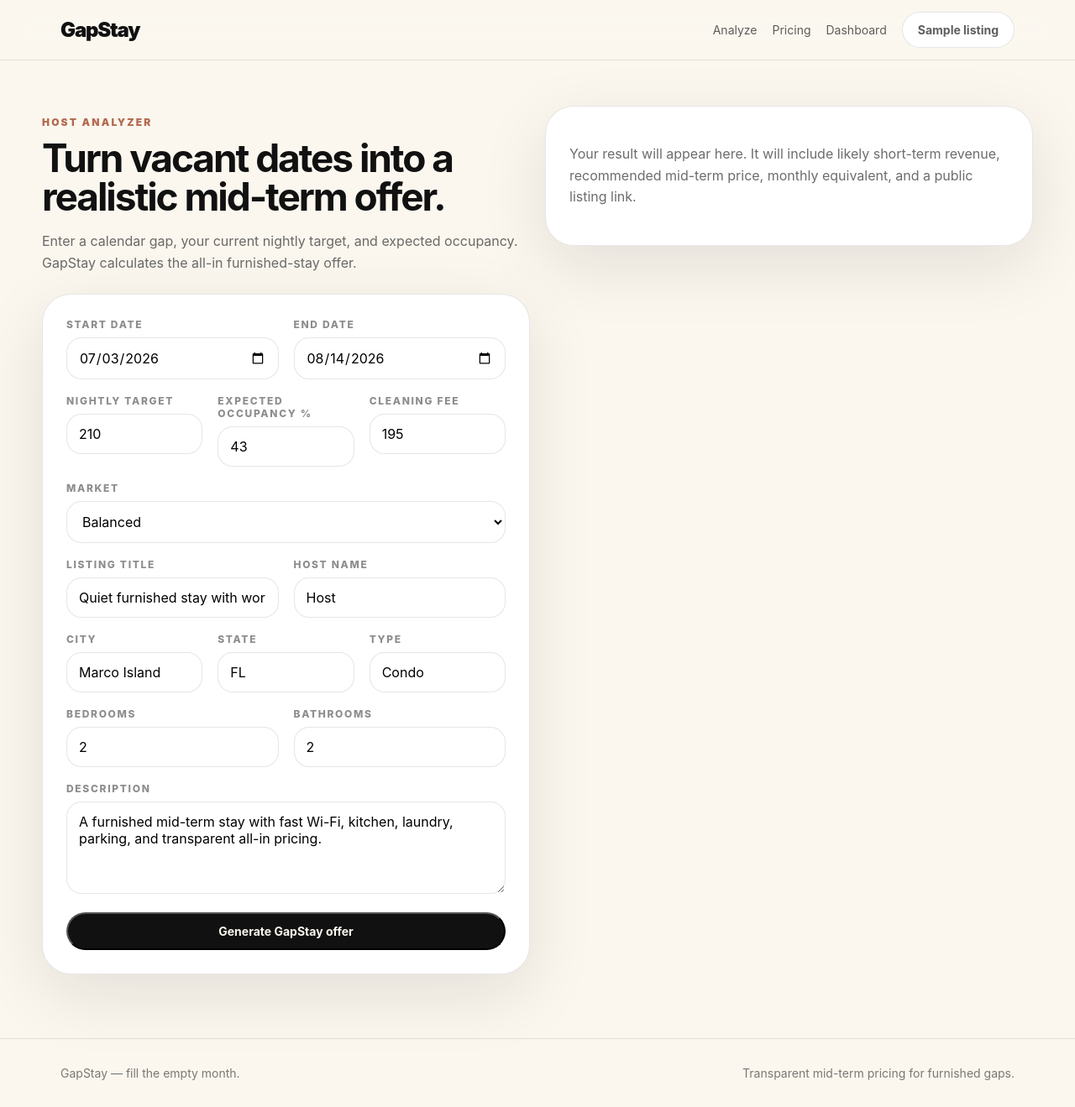
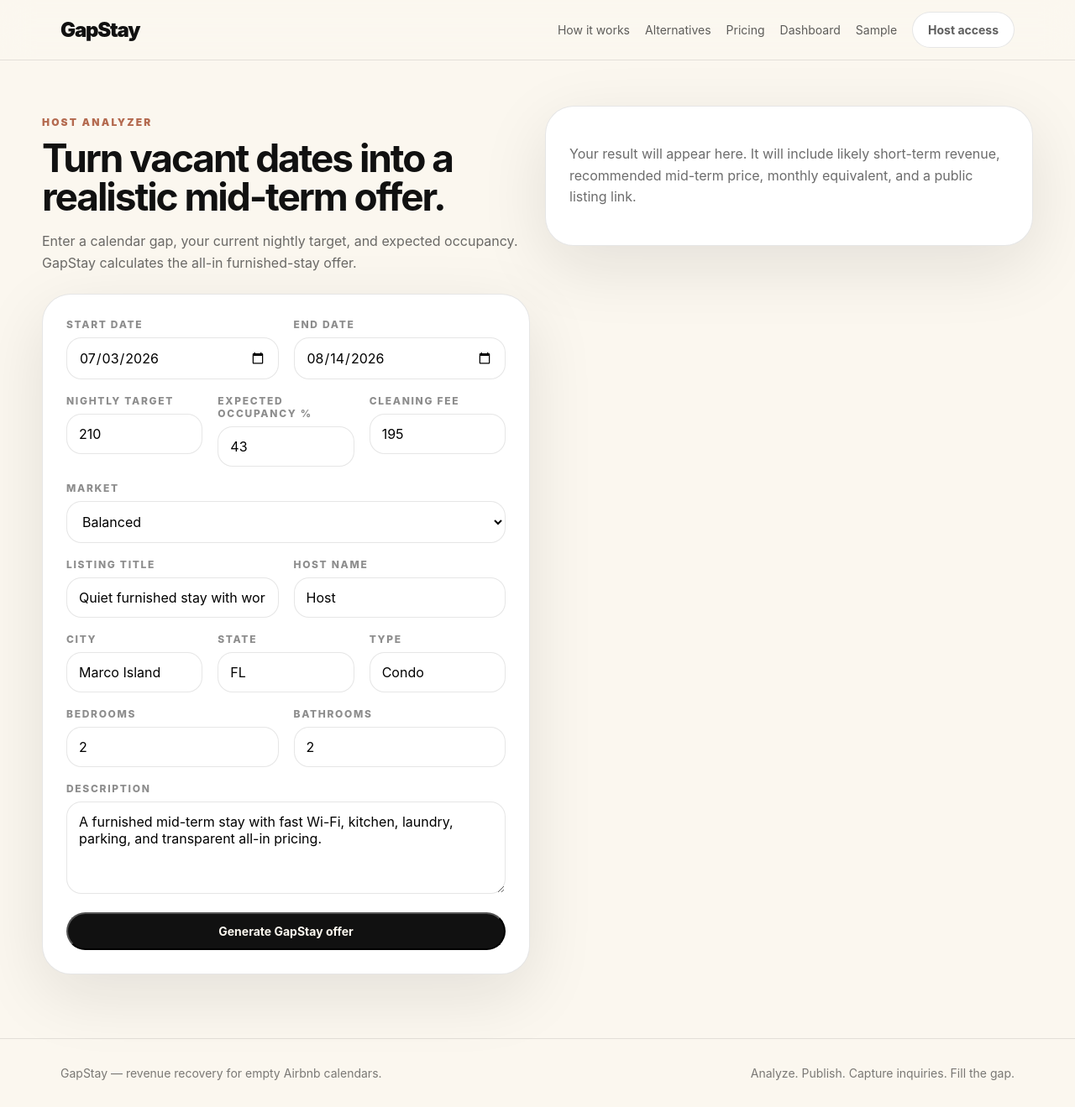
Before and after one commit to pissclams1/Pissclams, a Next.js app: page /host in a window 1280 px wide. Shown: the whole page at 84% size. Built offline with nearby package versions, Linux system fonts and the light colour scheme.

Commit message:
Expand navigation for GTM launch

```diff
--- a/app/layout.tsx
+++ b/app/layout.tsx
@@ -4,7 +4,7 @@ import "./globals.css";
 
 export const metadata: Metadata = {
   title: "GapStay — Fill the empty month",
-  description: "Turn vacant Airbnb and VRBO calendar gaps into realistic 14-90 day furnished-stay offers."
+  description: "Revenue recovery for Airbnb and VRBO hosts with vacant 14-90 day calendar gaps."
 };
 
 export default function RootLayout({ children }: { children: React.ReactNode }) {
@@ -15,10 +15,12 @@ export default function RootLayout({ children }: { children: React.ReactNode })
           <div className="wrap" style={{display:"flex",alignItems:"center",justifyContent:"space-between",width:"100%"}}>
             <Link href="/" className="brand">GapStay</Link>
             <nav className="navlinks">
-              <Link href="/host">Analyze</Link>
+              <Link href="/#how">How it works</Link>
+              <Link href="/#competition">Alternatives</Link>
               <Link href="/pricing">Pricing</Link>
               <Link href="/dashboard">Dashboard</Link>
-              <Link href="/listing/sample" className="pill">Sample listing</Link>
+              <Link href="/listing/sample">Sample</Link>
+              <Link href="/auth" className="pill">Host access</Link>
             </nav>
             <Link href="/host" className="pill mobileOnly">Analyze</Link>
           </div>
@@ -26,8 +28,8 @@ export default function RootLayout({ children }: { children: React.ReactNode })
         {children}
         <footer className="footer">
           <div className="wrap" style={{display:"flex",justifyContent:"space-between",gap:16,flexWrap:"wrap"}}>
-            <span>GapStay — fill the empty month.</span>
-            <span>Transparent mid-term pricing for furnished gaps.</span>
+            <span>GapStay — revenue recovery for empty Airbnb calendars.</span>
+            <span>Analyze. Publish. Capture inquiries. Fill the gap.</span>
           </div>
         </footer>
       </body>
```
